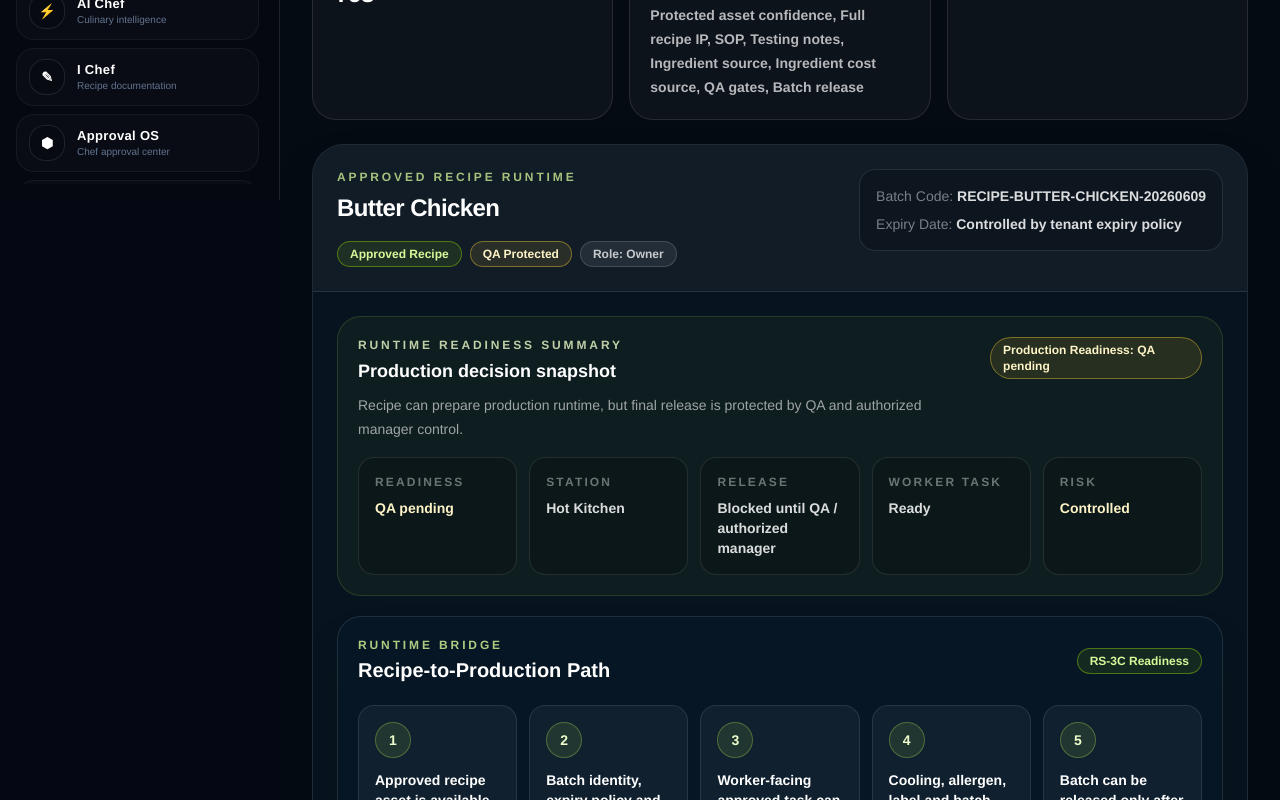
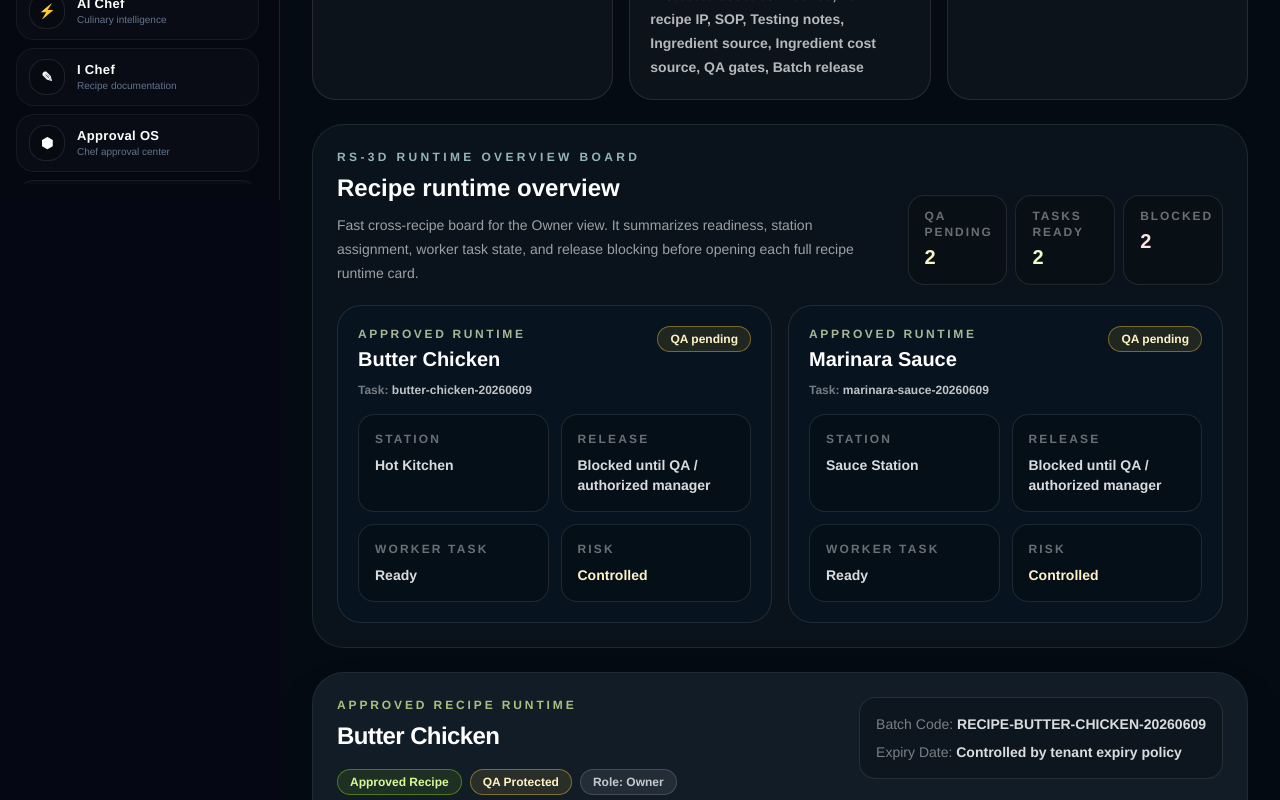
Before and after one commit to ammsofia11-wq/g7-mvpos, a Next.js app: page /recipe-studio in a window 1280 px wide. Shown: the part 600-1400 px from the top of the page. Built offline with nearby package versions, Linux system fonts and the light colour scheme.

Commit message:
RS-3D Add recipe runtime overview board

```diff
--- a/app/(app)/recipe-studio/page.tsx
+++ b/app/(app)/recipe-studio/page.tsx
@@ -463,6 +463,142 @@ function RuntimeReadinessSummaryView({
   )
 }
 
+function RuntimeOverviewBoard({
+  recipes,
+  activeRole,
+}: {
+  recipes: RecipeStudioRecipe[]
+  activeRole: RecipeStudioRole
+}) {
+  const activeRoleLabel =
+    ROLE_OPTIONS.find((role) => role.value === activeRole)?.label || "Role"
+
+  const summaries = recipes.map((recipe, index) => {
+    const summary = getRuntimeReadinessSummary(recipe.productionRuntime)
+
+    return {
+      recipe,
+      index,
+      summary,
+      title: getRecipeTitle(recipe, index),
+      stationTaskId: compactTaskId(recipe.productionRuntime?.stationTask?.taskId),
+    }
+  })
+
+  const qaPendingCount = summaries.filter(
+    (item) => item.summary.productionReadiness.toLowerCase() === "qa pending"
+  ).length
+
+  const readyTaskCount = summaries.filter(
+    (item) => item.summary.workerTask.toLowerCase() === "ready"
+  ).length
+
+  const blockedCount = summaries.filter((item) =>
+    item.summary.release.toLowerCase().includes("blocked")
+  ).length
+
+  return (
+    <section className="rounded-[2rem] border border-cyan-200/10 bg-cyan-200/[0.035] p-5 md:p-6">
+      <div className="mb-5 flex flex-col gap-4 xl:flex-row xl:items-end xl:justify-between">
+        <div>
+          <p className="text-xs font-black uppercase tracking-[0.28em] text-cyan-100/70">
+            RS-3D Runtime Overview Board
+          </p>
+          <h2 className="mt-2 text-2xl font-black text-white">
+            Recipe runtime overview
+          </h2>
+          <p className="mt-2 max-w-3xl text-sm leading-6 text-white/60">
+            Fast cross-recipe board for the {activeRoleLabel} view. It summarizes
+            readiness, station assignment, worker task state, and release
+            blocking before opening each full recipe runtime card.
+          </p>
+        </div>
+
+        <div className="grid gap-2 sm:grid-cols-3">
+          <div className="rounded-2xl border border-white/10 bg-black/20 px-4 py-3">
+            <p className="text-xs font-bold uppercase tracking-[0.16em] text-white/40">
+              QA Pending
+            </p>
+            <p className="mt-1 text-xl font-black text-amber-100">
+              {qaPendingCount}
+            </p>
+          </div>
+
+          <div className="rounded-2xl border border-white/10 bg-black/20 px-4 py-3">
+            <p className="text-xs font-bold uppercase tracking-[0.16em] text-white/40">
+              Tasks Ready
+            </p>
+            <p className="mt-1 text-xl font-black text-lime-100">
+              {readyTaskCount}
+            </p>
+          </div>
+
+          <div className="rounded-2xl border border-white/10 bg-black/20 px-4 py-3">
+            <p className="text-xs font-bold uppercase tracking-[0.16em] text-white/40">
+              Blocked
+            </p>
+            <p className="mt-1 text-xl font-black text-red-100">
+              {blockedCount}
+            </p>
+          </div>
+        </div>
+      </div>
+
+      <div className="grid gap-4 xl:grid-cols-2">
+        {summaries.map((item) => (
+          <article
+            key={
+              item.recipe.id ||
+              item.recipe.recipeId ||
+              `${item.title}-${item.index}`
+            }
+            className="rounded-3xl border border-white/10 bg-[#071421]/90 p-5"
+          >
+            <div className="mb-4 flex flex-col gap-3 sm:flex-row sm:items-start sm:justify-between">
+              <div>
+                <p className="text-xs font-bold uppercase tracking-[0.22em] text-lime-100/70">
+                  Approved Runtime
+                </p>
+                <h3 className="mt-1 text-xl font-black text-white">
+                  {item.title}
+                </h3>
+                <p className="mt-2 text-xs font-semibold text-white/45">
+                  Task:{" "}
+                  <span className="text-white/75">{item.stationTaskId}</span>
+                </p>
+              </div>
+
+              <StatusPill tone={item.summary.tone}>
+                {item.summary.productionReadiness}
+              </StatusPill>
+            </div>
+
+            <div className="grid gap-3 sm:grid-cols-2">
+              <RuntimeSummaryItem
+                label="Station"
+                value={item.summary.station}
+              />
+              <RuntimeSummaryItem
+                label="Release"
+                value={item.summary.release}
+              />
+              <RuntimeSummaryItem
+                label="Worker Task"
+                value={item.summary.workerTask}
+              />
+              <RuntimeSummaryItem
+                label="Risk"
+                value={item.summary.risk}
+                tone={item.summary.tone}
+              />
+            </div>
+          </article>
+        ))}
+      </div>
+    </section>
+  )
+}
+
 function RuntimePathView({ runtime }: { runtime?: RecipeProductionRuntime }) {
   const path = getRuntimePath(runtime)
 
@@ -477,7 +613,7 @@ function RuntimePathView({ runtime }: { runtime?: RecipeProductionRuntime }) {
             Recipe-to-Production Path
           </h3>
         </div>
-        <StatusPill tone="success">RS-3C Readiness</StatusPill>
+        <StatusPill tone="success">RS-3D Overview</StatusPill>
       </div>
 
       <div className="grid gap-3 md:grid-cols-5">
@@ -787,7 +923,7 @@ function RecipeRuntimeCard({
               No productionRuntime object was returned for this recipe.
             </p>
             <p className="mt-2 text-sm leading-6 text-white/60">
-              RS-3C expects the API to return recipes[n].productionRuntime from
+              RS-3D expects the API to return recipes[n].productionRuntime from
               the RS-3A contract.
             </p>
           </div>
@@ -873,10 +1009,9 @@ function RecipeStudioRuntimePageContent() {
                 Production Runtime Bridge
               </h1>
               <p className="mt-4 text-sm leading-7 text-white/65 md:text-base">
-                RS-3C adds a fast production readiness summary above every
-                recipe runtime card, helping kitchen teams understand station
-                readiness, QA blocking, release status, and worker task
-                availability without reading the full contract first.
+                RS-3D adds a cross-recipe runtime overview board above the
+                detailed cards, helping kitchen leaders scan all approved recipe
+                runtime states before opening each production contract.
               </p>
             </div>
 
@@ -991,10 +1126,14 @@ function RecipeStudioRuntimePageContent() {
               No recipes returned from the Recipe Studio API.
             </p>
             <p className="mt-2 text-sm leading-6 text-white/60">
-              RS-3C expects recipes to include productionRuntime from the RS-3A
+              RS-3D expects recipes to include productionRuntime from the RS-3A
               API contract.
             </p>
           </section>
+        ) : null}
+
+        {!loading && !error && recipes.length > 0 ? (
+          <RuntimeOverviewBoard recipes={recipes} activeRole={activeRole} />
         ) : null}
 
         {!loading && !error && recipes.length > 0 ? (
```
